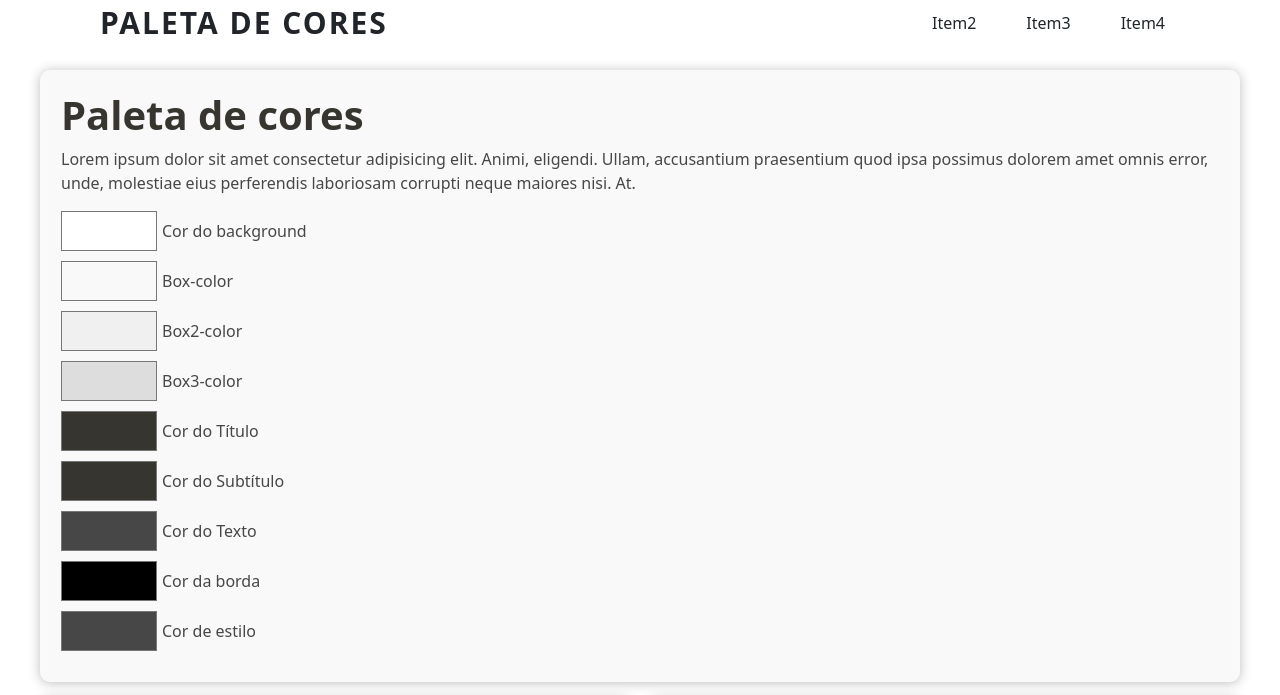
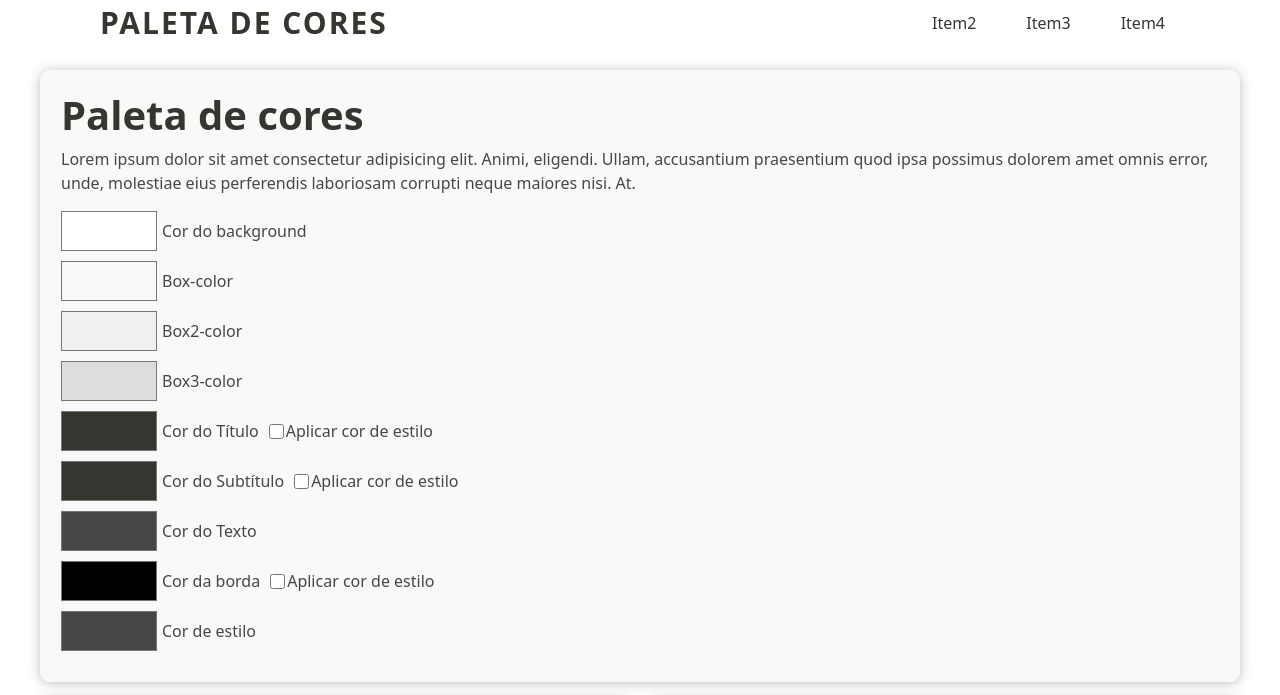
Before and after one commit to rafaelsoarespf/Themes, a plain HTML site: page index.html in a window 1280 px wide. Shown: the top 695 px of the page. Drawn offline with nearby package versions, Linux system fonts and the light colour scheme.

Commit message:
opção de aplicar cor de estilo está funcionando

```diff
--- a/index.html
+++ b/index.html
@@ -67,12 +67,14 @@
             <div class="color-setting-div-input">
                 <input type="color" id="input-title-color" onchange="alterarCor('input-title-color')" name="input-title-color" value="#37352f" />
                 <label for="input-title-color">Cor do Título</label>
+                <input type="checkbox" id="checkbox-title-color" onchange="useCustomColor('checkbox-title-color')"><label for="checkbox-title-color">Aplicar cor de estilo</label>
             </div>
 
             <!--subtitle-color-->
             <div class="color-setting-div-input">
                 <input type="color" id="input-subtitle-color" onchange="alterarCor('input-subtitle-color')" name="input-subtitle-color" value="#37352f" />
                 <label for="input-subtitle-color">Cor do Subtítulo</label>
+                <input type="checkbox" id="checkbox-subtitle-color" onchange="useCustomColor('checkbox-subtitle-color')"><label for="checkbox-subtitle-color">Aplicar cor de estilo</label>
             </div>
 
             <!--text-color-->
@@ -85,6 +87,7 @@
             <div class="color-setting-div-input">
                 <input type="color" id="input-border-color" onchange="alterarCor('input-border-color')" name="input-border-color" value="#ffffff33" />
                 <label for="input-border-color">Cor da borda</label>
+                <input type="checkbox" id="checkbox-border-color" onchange="useCustomColor('checkbox-border-color')"><label for="checkbox-border-color">Aplicar cor de estilo</label>
             </div>
 
             <!--custom-color-->
--- a/script.js
+++ b/script.js
@@ -30,12 +30,14 @@ function alterarCor(elemento){
         case "input-title-color":
             let colorTitle = document.querySelector('#input-title-color').value;
             document.documentElement.style.setProperty('--colorTitle', colorTitle);
+            document.querySelector('#checkbox-title-color').checked = false;
             break;
 
         //subtitle
         case "input-subtitle-color":
             let colorSubtitle = document.querySelector('#input-subtitle-color').value;
             document.documentElement.style.setProperty('--colorSubtitle', colorSubtitle);
+            document.querySelector('#checkbox-subtitle-color').checked = false;
             break;
 
         //text
@@ -48,6 +50,7 @@ function alterarCor(elemento){
         case "input-border-color":
             let colorBorder = document.querySelector('#input-border-color').value;
             document.documentElement.style.setProperty('--colorBorder', colorBorder);
+            document.querySelector('#checkbox-border-color').checked = false;
             break;
 
         //Cor de estilo
@@ -56,6 +59,44 @@ function alterarCor(elemento){
             document.documentElement.style.setProperty('--colorCustom', colorCustom);
             break;
 
+    }
+}
+
+//
+function useCustomColor(elemento){
+
+    switch(elemento){
+
+        //title
+        case "checkbox-title-color":
+            let checkboxTitle = document.querySelector('#checkbox-title-color');
+            if(checkboxTitle.checked){
+                document.documentElement.style.setProperty('--colorTitle', 'var(--colorCustom)');
+            }else{
+                alterarCor("input-title-color")
+            }
+            break;
+
+        //subtitle
+        case "checkbox-subtitle-color":
+            let checkboxSubtitle = document.querySelector('#checkbox-subtitle-color');
+            if(checkboxSubtitle.checked){
+                document.documentElement.style.setProperty('--colorSubtitle', 'var(--colorCustom)');
+            }else{
+                alterarCor("input-subtitle-color")
+            }
+            break;
+
+        //title
+        case "checkbox-border-color":
+            let checkboxBorder = document.querySelector('#checkbox-border-color');
+            if(checkboxBorder.checked){
+                document.documentElement.style.setProperty('--colorBorder', 'var(--colorCustom)');
+            }else{
+                alterarCor("input-border-color")
+            }
+            break;
 
     }
+
 }
--- a/style.css
+++ b/style.css
@@ -63,7 +63,7 @@ header{
   }
 
 header .logo{
-  color: var(--titleColor);
+  color: var(--colorTitle);
   font-weight: 700;
   text-decoration: none;
   font-size: 30px;
@@ -87,7 +87,7 @@ header .logo{
 .nav-item a{
   text-decoration: none;
   padding: 6px 15px;
-  color: var(--titleColor);
+  color: var(--colorSubtitle);
   border-radius: 20px;
 }
 
@@ -145,6 +145,12 @@ main section{
 .color-setting-div-input label{
   color: var(--colorText);
   cursor: pointer;
+}
+
+.color-setting-div-input > input[type="checkbox"]{
+  margin: 0px 2px 0px 10px;
+  width: 15px;
+  height: 15px;
 }
 
 
```
